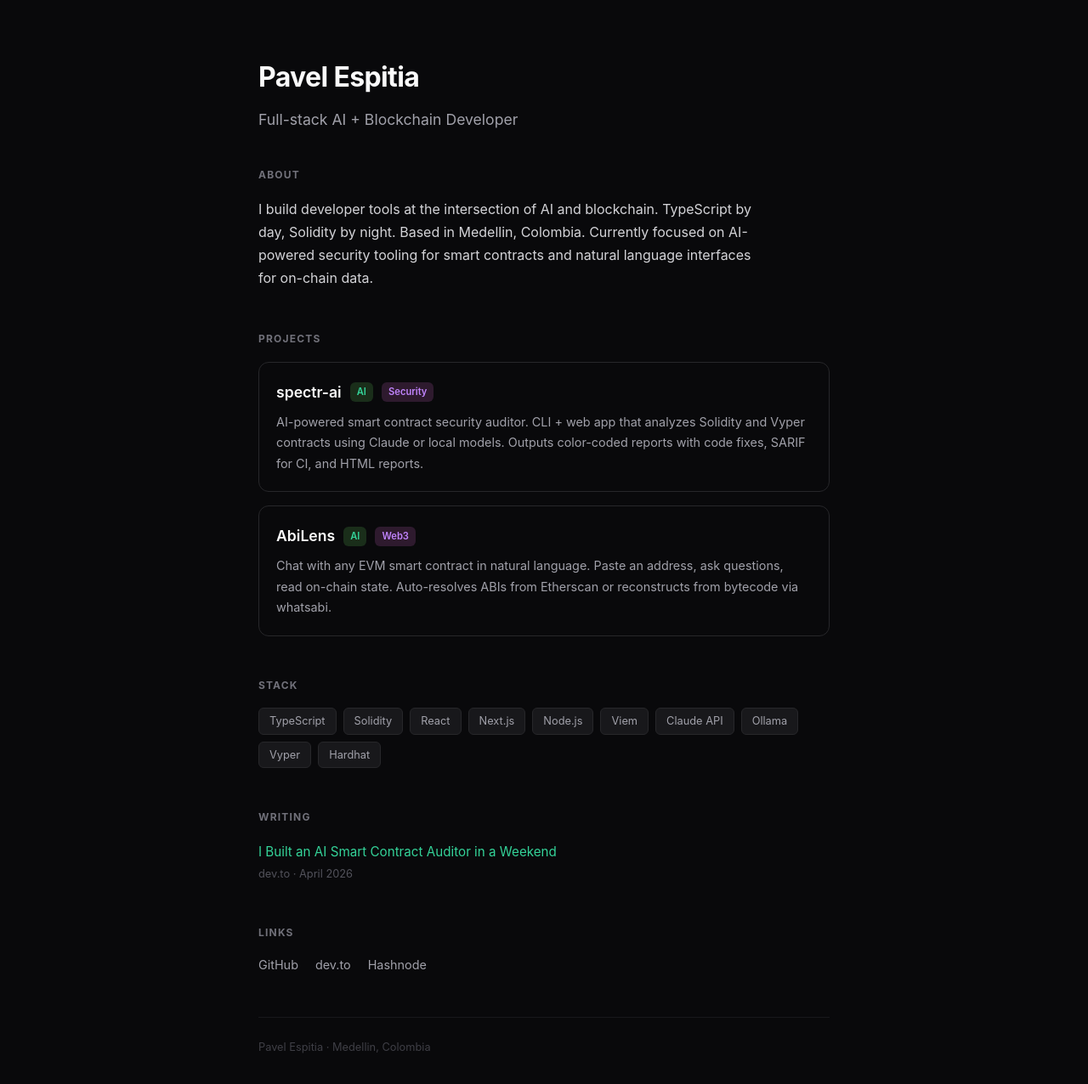
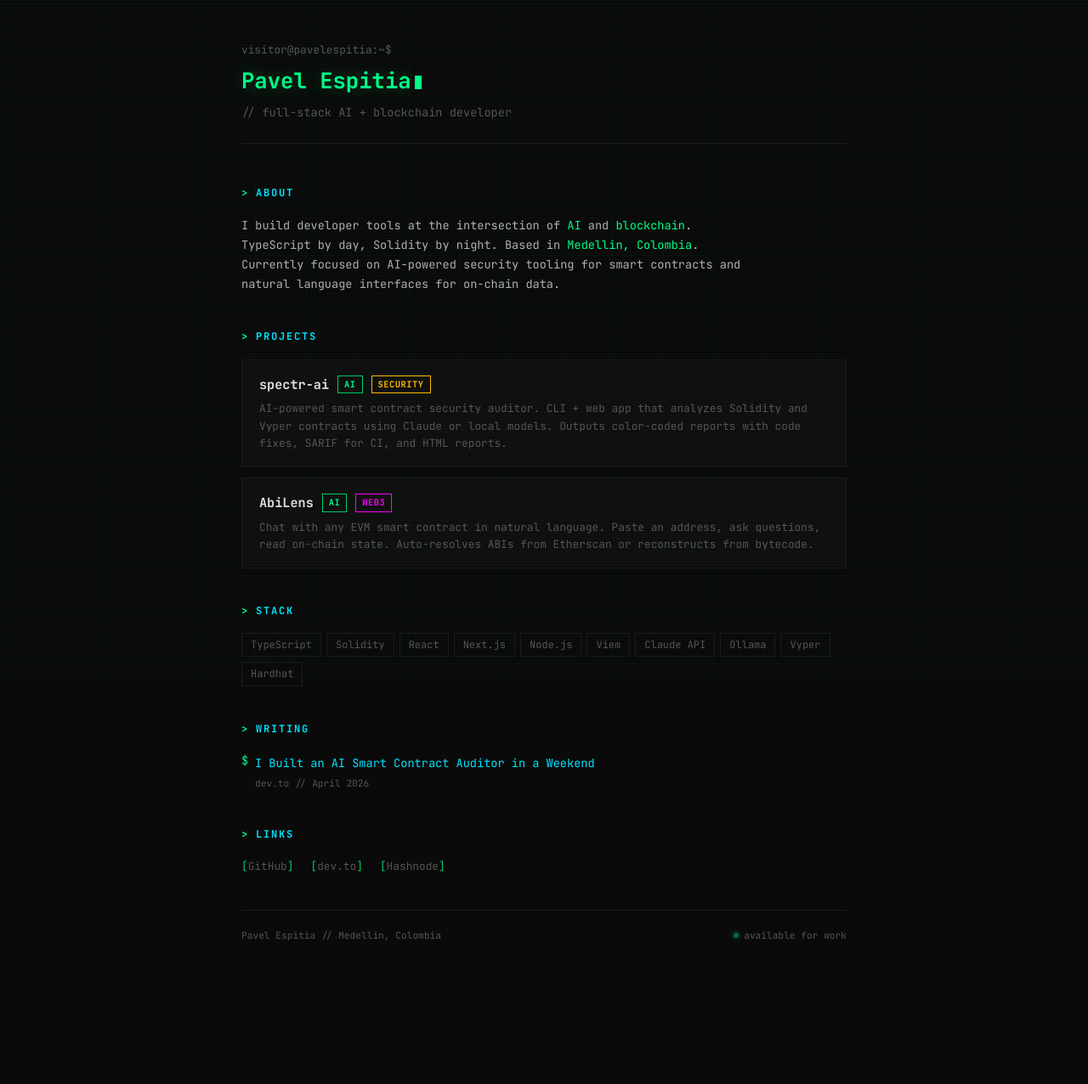
Before and after one commit to pavelEspitia/pavelEspitia.github.io, a plain HTML site: page index.html in a window 1280 px wide. Shown: the whole page at 85% size. After the commit the page ends 1159 px from the top, so only its background shows below. Drawn offline with Linux system fonts and the light colour scheme.

Commit message:
Terminal/console style redesign

```diff
--- a/index.html
+++ b/index.html
@@ -9,151 +9,269 @@
   <meta property="og:description" content="Full-stack TypeScript developer building AI-powered tools for Web3.">
   <meta property="og:type" content="website">
   <meta property="og:url" content="https://pavelespitia.github.io">
+  <link rel="preconnect" href="https://fonts.googleapis.com">
+  <link rel="preconnect" href="https://fonts.gstatic.com" crossorigin>
+  <link href="https://fonts.googleapis.com/css2?family=JetBrains+Mono:wght@400;700&display=swap" rel="stylesheet">
   <style>
     * { margin: 0; padding: 0; box-sizing: border-box; }
 
+    :root {
+      --green: #00ff88;
+      --green-dim: #00cc6a;
+      --green-dark: #00ff8815;
+      --cyan: #00e5ff;
+      --magenta: #ff00ff;
+      --amber: #ffbb00;
+      --bg: #0a0a0a;
+      --bg-card: #0f0f0f;
+      --border: #1a1a1a;
+      --text: #b0b0b0;
+      --text-dim: #555;
+    }
+
     body {
-      font-family: -apple-system, BlinkMacSystemFont, "Segoe UI", Roboto, sans-serif;
-      background: #09090b;
-      color: #e4e4e7;
+      font-family: "JetBrains Mono", monospace;
+      background: var(--bg);
+      color: var(--text);
       line-height: 1.7;
       min-height: 100vh;
+      position: relative;
+      overflow-x: hidden;
+    }
+
+    /* Scanline overlay */
+    body::after {
+      content: "";
+      position: fixed;
+      top: 0; left: 0; right: 0; bottom: 0;
+      background: repeating-linear-gradient(
+        0deg,
+        transparent,
+        transparent 2px,
+        rgba(0,255,136,0.015) 2px,
+        rgba(0,255,136,0.015) 4px
+      );
+      pointer-events: none;
+      z-index: 999;
+    }
+
+    /* Grid background */
+    body::before {
+      content: "";
+      position: fixed;
+      top: 0; left: 0; right: 0; bottom: 0;
+      background-image:
+        linear-gradient(rgba(0,255,136,0.03) 1px, transparent 1px),
+        linear-gradient(90deg, rgba(0,255,136,0.03) 1px, transparent 1px);
+      background-size: 60px 60px;
+      pointer-events: none;
     }
 
     .container {
-      max-width: 720px;
+      max-width: 760px;
       margin: 0 auto;
-      padding: 64px 24px;
+      padding: 48px 24px;
+      position: relative;
+      z-index: 1;
+    }
+
+    /* Header */
+    .header {
+      margin-bottom: 48px;
+      padding-bottom: 24px;
+      border-bottom: 1px solid var(--border);
+    }
+
+    .prompt {
+      color: var(--text-dim);
+      font-size: 0.8rem;
+      margin-bottom: 4px;
     }
 
     h1 {
-      font-size: 2rem;
+      font-size: 1.6rem;
       font-weight: 700;
-      letter-spacing: -0.02em;
-      color: #fafafa;
-      margin-bottom: 8px;
+      color: var(--green);
+      text-shadow: 0 0 20px rgba(0,255,136,0.3);
+      margin-bottom: 4px;
     }
 
     .subtitle {
-      color: #a1a1aa;
-      font-size: 1.1rem;
-      margin-bottom: 40px;
+      color: var(--text-dim);
+      font-size: 0.85rem;
     }
 
+    .cursor {
+      display: inline-block;
+      width: 8px;
+      height: 16px;
+      background: var(--green);
+      margin-left: 4px;
+      animation: blink 1s step-end infinite;
+      vertical-align: middle;
+    }
+
+    @keyframes blink {
+      0%, 100% { opacity: 1; }
+      50% { opacity: 0; }
+    }
+
+    /* Sections */
     .section {
-      margin-bottom: 48px;
+      margin-bottom: 40px;
     }
 
     .section h2 {
       font-size: 0.75rem;
       text-transform: uppercase;
-      letter-spacing: 0.1em;
-      color: #71717a;
+      letter-spacing: 0.15em;
+      color: var(--cyan);
       margin-bottom: 16px;
+      display: flex;
+      align-items: center;
+      gap: 8px;
+    }
+
+    .section h2::before {
+      content: ">";
+      color: var(--green);
     }
 
     .bio {
-      color: #d4d4d8;
-      font-size: 1rem;
+      color: var(--text);
+      font-size: 0.85rem;
       max-width: 600px;
     }
 
-    .bio a {
-      color: #34d399;
-      text-decoration: none;
+    .bio .highlight {
+      color: var(--green);
     }
 
-    .bio a:hover {
-      text-decoration: underline;
-    }
-
+    /* Projects */
     .projects {
       display: grid;
-      gap: 16px;
+      gap: 12px;
     }
 
     .project {
-      border: 1px solid #27272a;
-      border-radius: 12px;
-      padding: 20px;
-      transition: border-color 0.2s;
+      border: 1px solid var(--border);
+      background: var(--bg-card);
+      padding: 16px 20px;
       text-decoration: none;
       color: inherit;
       display: block;
+      transition: all 0.2s;
+      position: relative;
+    }
+
+    .project::before {
+      content: "";
+      position: absolute;
+      left: 0; top: 0; bottom: 0;
+      width: 2px;
+      background: var(--green);
+      opacity: 0;
+      transition: opacity 0.2s;
     }
 
     .project:hover {
-      border-color: #34d399;
+      border-color: var(--green-dim);
+      background: var(--green-dark);
+    }
+
+    .project:hover::before {
+      opacity: 1;
     }
 
     .project-header {
       display: flex;
       align-items: center;
       gap: 10px;
-      margin-bottom: 8px;
+      margin-bottom: 6px;
     }
 
     .project-name {
-      font-weight: 600;
-      font-size: 1.1rem;
-      color: #fafafa;
+      font-weight: 700;
+      font-size: 0.95rem;
+      color: #e0e0e0;
     }
 
     .project-badge {
-      font-size: 0.7rem;
-      padding: 2px 8px;
-      border-radius: 6px;
-      font-weight: 600;
+      font-size: 0.65rem;
+      padding: 1px 7px;
+      border: 1px solid;
+      font-weight: 700;
+      text-transform: uppercase;
+      letter-spacing: 0.05em;
     }
 
-    .badge-ts { background: #1e3a5f; color: #60a5fa; }
-    .badge-ai { background: #1a2e1a; color: #34d399; }
-    .badge-web3 { background: #2e1a2e; color: #c084fc; }
+    .badge-ai { border-color: var(--green-dim); color: var(--green); }
+    .badge-security { border-color: var(--amber); color: var(--amber); }
+    .badge-web3 { border-color: var(--magenta); color: var(--magenta); }
 
     .project-desc {
-      color: #a1a1aa;
-      font-size: 0.9rem;
+      color: var(--text-dim);
+      font-size: 0.8rem;
+      line-height: 1.6;
     }
 
+    /* Stack */
     .stack {
       display: flex;
       flex-wrap: wrap;
-      gap: 8px;
+      gap: 6px;
     }
 
     .stack-tag {
-      background: #18181b;
-      border: 1px solid #27272a;
-      color: #a1a1aa;
-      padding: 4px 12px;
-      border-radius: 6px;
-      font-size: 0.8rem;
+      border: 1px solid var(--border);
+      color: var(--text-dim);
+      padding: 3px 10px;
+      font-size: 0.75rem;
+      transition: all 0.2s;
     }
 
+    .stack-tag:hover {
+      border-color: var(--green-dim);
+      color: var(--green);
+    }
+
+    /* Posts */
     .posts {
       list-style: none;
     }
 
     .posts li {
       margin-bottom: 12px;
+      padding-left: 16px;
+      position: relative;
+    }
+
+    .posts li::before {
+      content: "$";
+      position: absolute;
+      left: 0;
+      color: var(--green);
+      font-size: 0.85rem;
     }
 
     .posts a {
-      color: #34d399;
+      color: var(--cyan);
       text-decoration: none;
-      font-size: 0.95rem;
+      font-size: 0.85rem;
     }
 
     .posts a:hover {
       text-decoration: underline;
+      text-shadow: 0 0 8px rgba(0,229,255,0.3);
     }
 
     .posts .post-meta {
-      color: #52525b;
-      font-size: 0.8rem;
+      color: var(--text-dim);
+      font-size: 0.7rem;
       margin-top: 2px;
     }
 
+    /* Links */
     .links {
       display: flex;
       gap: 20px;
@@ -161,37 +279,83 @@
     }
 
     .links a {
-      color: #a1a1aa;
+      color: var(--text-dim);
       text-decoration: none;
-      font-size: 0.9rem;
-      transition: color 0.2s;
+      font-size: 0.8rem;
+      transition: all 0.2s;
+      position: relative;
+    }
+
+    .links a::before {
+      content: "[";
+      color: var(--green-dim);
+    }
+
+    .links a::after {
+      content: "]";
+      color: var(--green-dim);
     }
 
     .links a:hover {
-      color: #34d399;
+      color: var(--green);
+      text-shadow: 0 0 8px rgba(0,255,136,0.3);
     }
 
+    /* Footer */
     footer {
-      border-top: 1px solid #18181b;
-      padding-top: 24px;
-      margin-top: 48px;
-      color: #3f3f46;
-      font-size: 0.8rem;
+      border-top: 1px solid var(--border);
+      padding-top: 20px;
+      margin-top: 40px;
+      color: var(--text-dim);
+      font-size: 0.7rem;
+      display: flex;
+      justify-content: space-between;
+    }
+
+    .status {
+      display: flex;
+      align-items: center;
+      gap: 6px;
+    }
+
+    .status-dot {
+      width: 6px;
+      height: 6px;
+      background: var(--green);
+      border-radius: 50%;
+      box-shadow: 0 0 6px var(--green);
+      animation: pulse 2s ease-in-out infinite;
+    }
+
+    @keyframes pulse {
+      0%, 100% { opacity: 1; }
+      50% { opacity: 0.4; }
+    }
+
+    @media (max-width: 600px) {
+      h1 { font-size: 1.3rem; }
+      .container { padding: 32px 16px; }
+      footer { flex-direction: column; gap: 8px; }
     }
   </style>
 </head>
 <body>
   <div class="container">
 
-    <h1>Pavel Espitia</h1>
-    <p class="subtitle">Full-stack AI + Blockchain Developer</p>
+    <div class="header">
+      <div class="prompt">visitor@pavelespitia:~$</div>
+      <h1>Pavel Espitia<span class="cursor"></span></h1>
+      <p class="subtitle">// full-stack AI + blockchain developer</p>
+    </div>
 
     <div class="section">
       <h2>About</h2>
       <p class="bio">
-        I build developer tools at the intersection of AI and blockchain.
+        I build developer tools at the intersection of
+        <span class="highlight">AI</span> and
+        <span class="highlight">blockchain</span>.
         TypeScript by day, Solidity by night.
-        Based in Medellin, Colombia.
+        Based in <span class="highlight">Medellin, Colombia</span>.
         Currently focused on AI-powered security tooling for smart contracts
         and natural language interfaces for on-chain data.
       </p>
@@ -204,7 +368,7 @@
           <div class="project-header">
             <span class="project-name">spectr-ai</span>
             <span class="project-badge badge-ai">AI</span>
-            <span class="project-badge badge-web3">Security</span>
+            <span class="project-badge badge-security">Security</span>
           </div>
           <p class="project-desc">
             AI-powered smart contract security auditor. CLI + web app that analyzes
@@ -222,7 +386,7 @@
           <p class="project-desc">
             Chat with any EVM smart contract in natural language. Paste an address,
             ask questions, read on-chain state. Auto-resolves ABIs from Etherscan
-            or reconstructs from bytecode via whatsabi.
+            or reconstructs from bytecode.
           </p>
         </a>
       </div>
@@ -251,7 +415,7 @@
           <a href="https://dev.to/pavelespitia/i-built-an-ai-smart-contract-auditor-in-a-weekend-heres-how-2kkn">
             I Built an AI Smart Contract Auditor in a Weekend
           </a>
-          <div class="post-meta">dev.to &middot; April 2026</div>
+          <div class="post-meta">dev.to // April 2026</div>
         </li>
       </ul>
     </div>
@@ -266,7 +430,11 @@
     </div>
 
     <footer>
-      Pavel Espitia &middot; Medellin, Colombia
+      <span>Pavel Espitia // Medellin, Colombia</span>
+      <span class="status">
+        <span class="status-dot"></span>
+        available for work
+      </span>
     </footer>
 
   </div>
```
